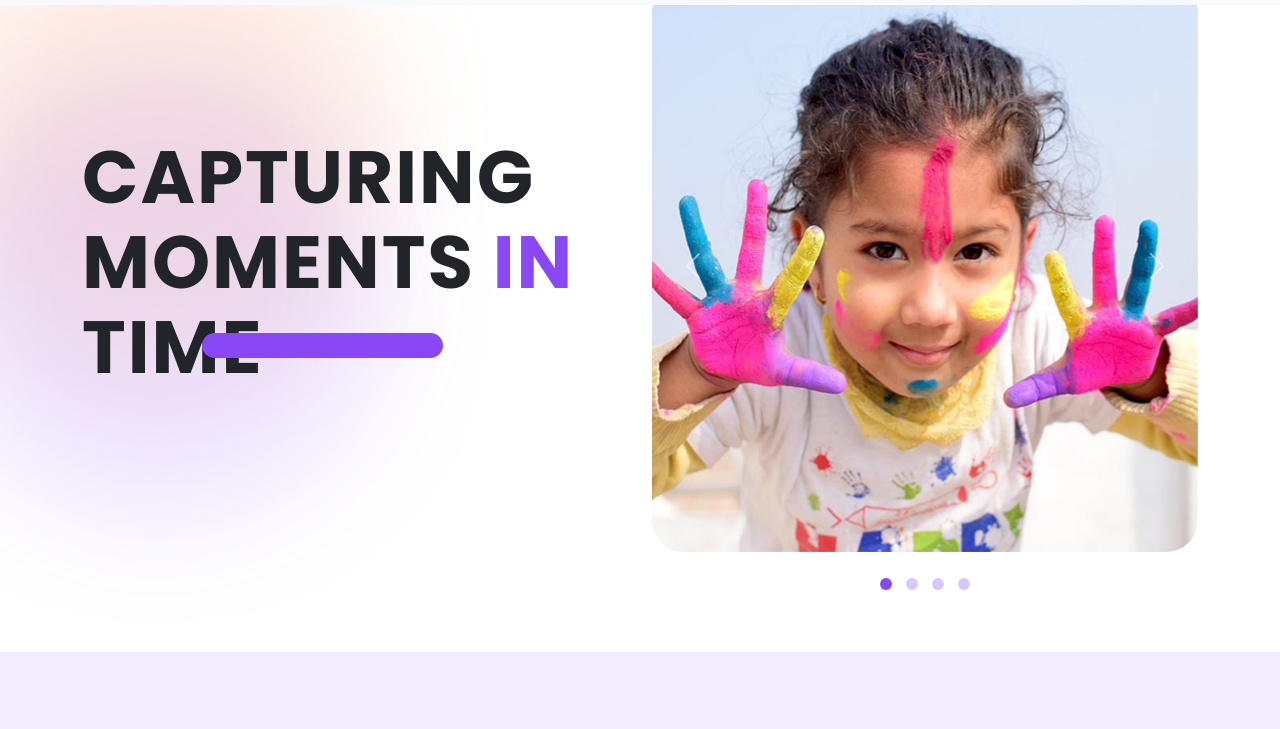
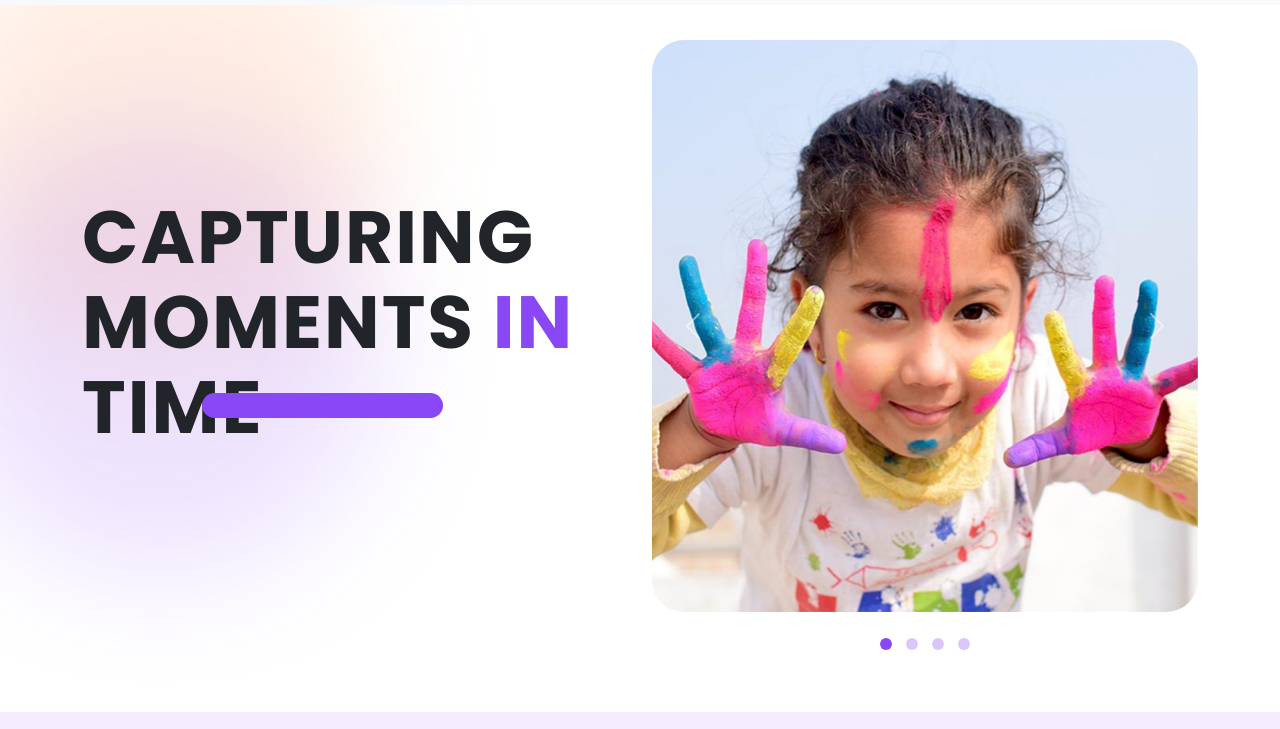
Before and after one commit to nuruddin-rabbani/Bootstrap-Assignment-Bonus-, a plain HTML site: page index.html in a window 1280 px wide. Shown: the part 60-789 px from the top of the page. Drawn offline with nearby package versions, Linux system fonts and the light colour scheme.

Commit message:
Update style.css

```diff
--- a/style.css
+++ b/style.css
@@ -55,7 +55,7 @@ h2 span {
 /*------------------------------------Hero Section--------------------------- */
 
 .hero {
-    padding: 40px 0 100px 0;
+    padding: 100px 0 100px 0;
     position: relative;
 }
 
```
